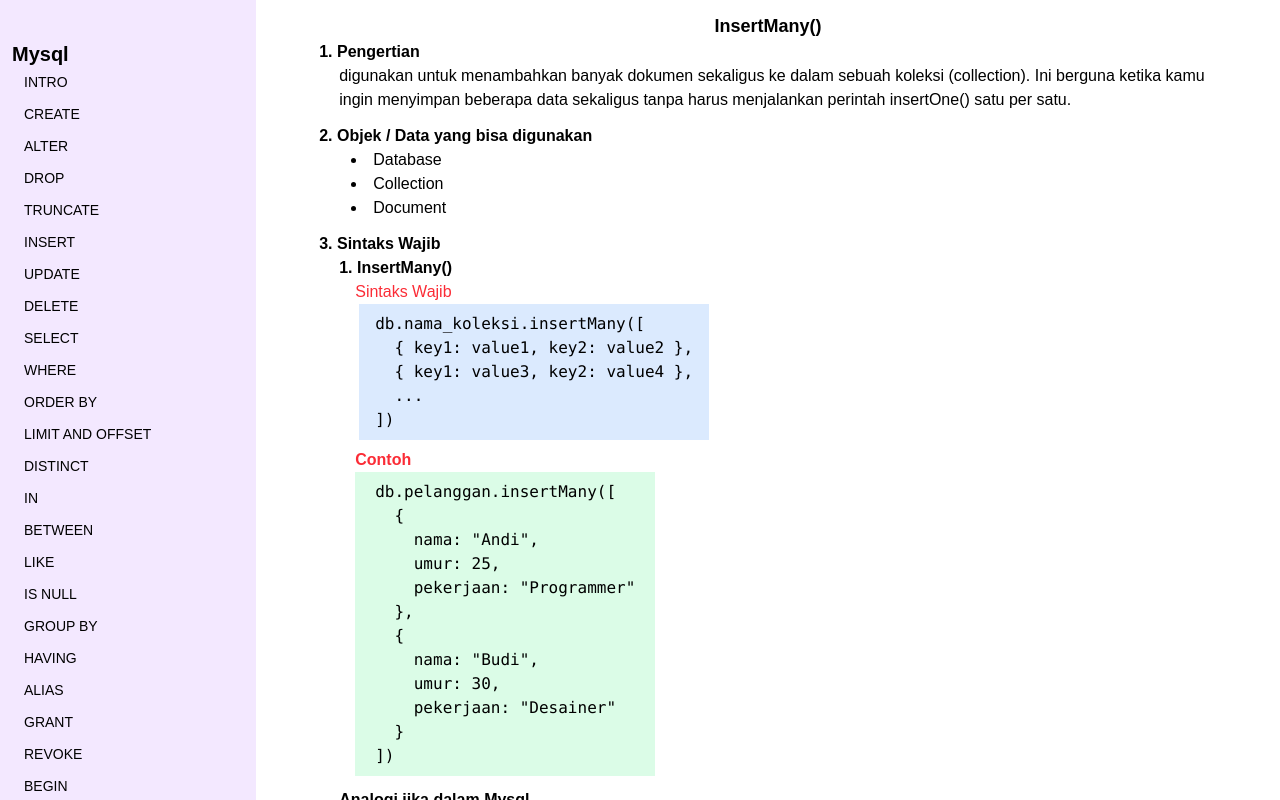
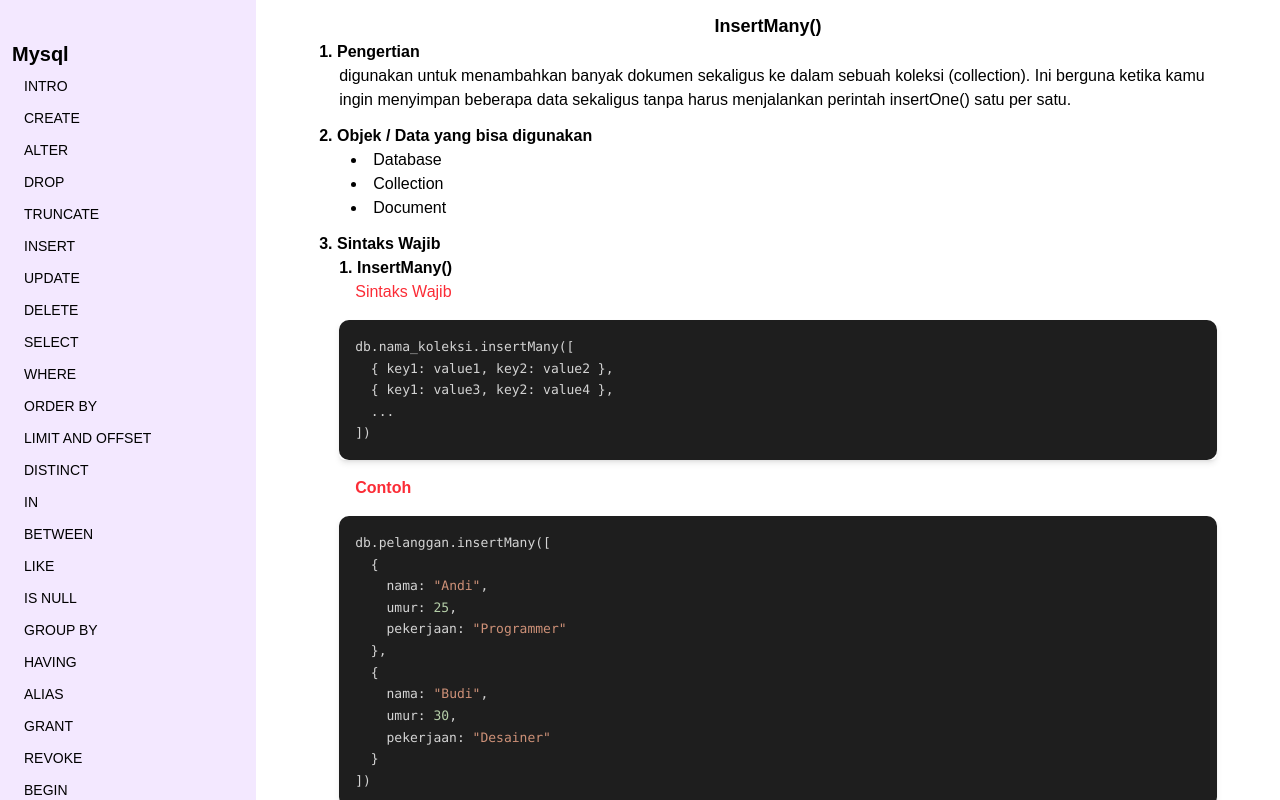
Before and after one commit to Hiroz-uchiha/Esqiel, a Next.js app: page /Mongodb/insert-document/insertmany in a window 1280 px wide. Built offline with nearby package versions, Linux system fonts and the light colour scheme.

Commit message:
update data

```diff
--- a/package.json
+++ b/package.json
@@ -13,6 +13,7 @@
     "next": "15.3.3",
     "react": "^19.0.0",
     "react-dom": "^19.0.0",
+    "react-syntax-highlighter": "^15.6.1",
     "sql.js": "^1.13.0"
   },
   "devDependencies": {
--- a/src/app/Beranda.jsx
+++ b/src/app/Beranda.jsx
@@ -43,8 +43,8 @@ const Beranda = () => {
                     return (
                       <Link key={tidx} href={linkHref}>
                         <h3 className={`
-                          pl-3 text-sm pb-2 cursor-pointer
-                          hover:bg-purple-400 hover:w-full mt-1 hover:text-white hover:p-1 hover:pl-3
+                          pl-3 text-sm cursor-pointer
+                          hover:bg-purple-400 hover:w-full mt-1 hover:text-white p-1 hover:pl-3
                           ${isActive ? 'bg-purple-400 text-white p-1' : ''}
                         `}>
                           {theme.name.toLocaleUpperCase()}
--- /dev/null
+++ b/src/app/DataURL/CodeBlock.js
@@ -0,0 +1,26 @@
+'use client'
+import React from 'react';
+import { Prism as SyntaxHighlighter } from 'react-syntax-highlighter';
+import { vscDarkPlus } from 'react-syntax-highlighter/dist/cjs/styles/prism';
+
+const CodeBlock = ({ code, language = 'sql' }) => {
+  return (
+    <div className="my-4 shadow-md rounded-md">
+      <SyntaxHighlighter
+        language={language}
+        style={vscDarkPlus}
+        wrapLines={true}
+        showLineNumbers={false}
+        customStyle={{
+          fontSize: '0.9rem',
+          padding: '1rem',
+          borderRadius: '10px',
+        }}
+      >
+        {code}
+      </SyntaxHighlighter>
+    </div>
+  );
+};
+
+export default CodeBlock;
--- a/src/app/Mongodb/[slugawal]/[slugkedua]/SlugKeduaMongodb.jsx
+++ b/src/app/Mongodb/[slugawal]/[slugkedua]/SlugKeduaMongodb.jsx
@@ -3,6 +3,7 @@ import React from 'react'
 const { useParams } = require('next/navigation');
 import { URLMongoDB } from '../../../DataURL/DataUrl';
 import { TemaDetailsMongodb } from '@/app/DataURL/TemaDetails';
+import CodeBlock from '@/app/DataURL/CodeBlock';
 
 const SlugKeduaMongodb = () => {
   const params = useParams();
@@ -49,11 +50,11 @@ const SlugKeduaMongodb = () => {
                   <div key={idx} className=' ml-5'>
                     <h2 className=' font-bold '>{stx.id}. {stx.name}</h2>
                     <h2 className=' ml-4 text-red-500'>Sintaks Wajib</h2>
-                    <pre className=' bg-blue-100 p-2 ml-5 mb-2 inline-block px-4 '>{stx.db}</pre>
+                    <CodeBlock code={stx.db} language="sql" />
                     <h2 className='ml-4 text-red-500 font-bold'>Contoh</h2>
-                    <pre className='ml-4 bg-green-100 p-2 inline-block px-5'>{stx.contoh}</pre>
+                    <CodeBlock code={stx.contoh} language="sql" />
                     <h2 className='mt-3 font-bold'>Analogi jika dalam Mysql</h2>
-                    <pre className=' bg-gray-200 p-2  mb-5'>{stx.analogi}</pre>
+                    <CodeBlock code={stx.analogi} language="sql" />
                   </div>
                 ))}
               </div>
@@ -80,11 +81,11 @@ const SlugKeduaMongodb = () => {
               {
                 kmp.sintaks? <>
                   <h1 className=' font-bold mt-3'> Sintaks Wajib</h1>
-                  <pre className=' bg-green-100 p-2 m-2'>{kmp.sintaks}</pre>
+                  <CodeBlock code={kmp.sintaks} language="sql" />
                 </> : <></>
               }
               <h1 className=' font-bold mt-3'>Contoh</h1>
-              <pre className=' bg-gray-100 p-2 m-2'>{kmp.contoh}</pre>
+              <CodeBlock code={kmp.contoh} language="sql" />
             </div>
           ))}
 
--- a/src/app/Mysql/[slugawal]/[slugkedua]/SlugKeduaMysql.jsx
+++ b/src/app/Mysql/[slugawal]/[slugkedua]/SlugKeduaMysql.jsx
@@ -4,6 +4,8 @@ const { useParams } = require('next/navigation');
 import { URLMysql } from '../../../DataURL/DataUrl';
 import { TemaDetails } from '@/app/DataURL/TemaDetails';
 import SqlRunner from '../../SqlRunner';
+import CodeBlock from '@/app/DataURL/CodeBlock';
+
 
 const SlugKeduaMysql = () => {
   const params = useParams();
@@ -50,9 +52,9 @@ const SlugKeduaMysql = () => {
                   <div key={idx} className=' ml-5'>
                     <h2 className=' font-bold '>{stx.id}. {stx.name}</h2>
                     <h2 className=' ml-4 text-red-500'>Sintaks Wajib</h2>
-                    <pre className=' bg-blue-100 p-2 ml-5 mb-2 inline-block px-4 '>{stx.db}</pre>
+                    <CodeBlock code={stx.db} language="sql" />
                     <h2 className='ml-4 text-red-500 font-bold'>Contoh</h2>
-                    <pre className='ml-4 bg-green-100 p-2 inline-block px-5 '>{stx.contoh}</pre>
+                    <CodeBlock code={stx.contoh} language="sql" />
                   </div>
                 ))}
               </div>
@@ -82,11 +84,11 @@ const SlugKeduaMysql = () => {
               {
                 kmp.sintaks? <>
                   <h1 className=' font-bold mt-3'> Sintaks Wajib</h1>
-                  <pre className=' bg-green-100 p-2 m-2'>{kmp.sintaks}</pre>
+                  <CodeBlock code={kmp.sintaks} language="sql" />
                 </> : <></>
               }
               <h1 className=' font-bold mt-3'>Contoh</h1>
-              <pre className=' bg-gray-100 p-2 m-2'>{kmp.contoh}</pre>
+              <CodeBlock code={kmp.contoh} language="sql" />
             </div>
           ))}
 
```
Also changed, not shown: 1 other file (tests, documents, lock files or other folders).
